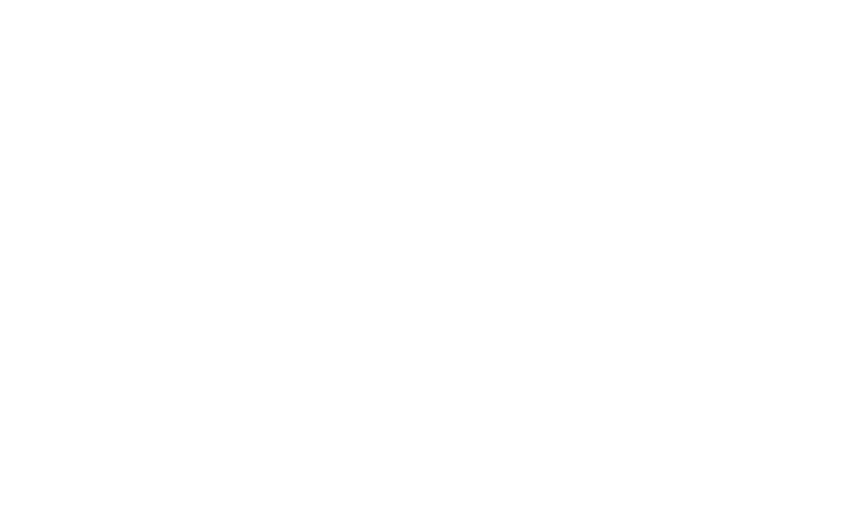
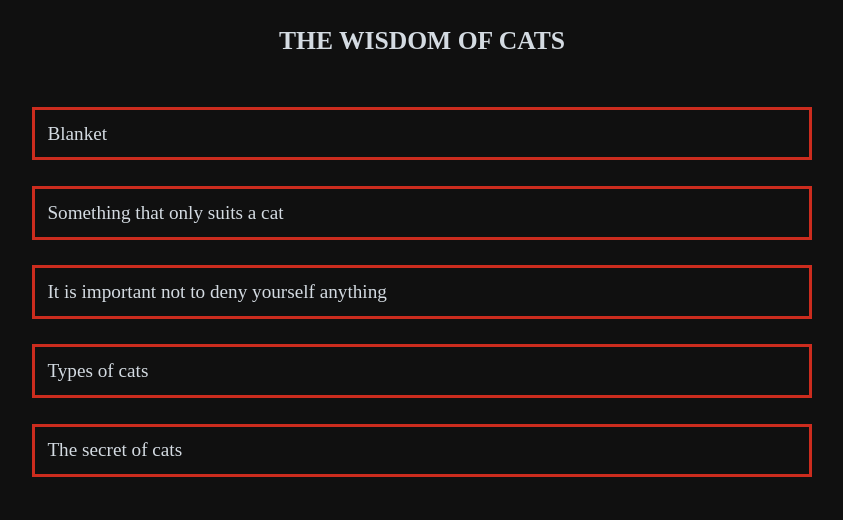
Before and after one commit to Irrima/cssBayan, a plain HTML site: page cssBayan/index.html in a window 1280 px wide. Shown: the whole page, without its empty margins (218-1061 px from the left). Drawn offline with Linux system fonts and the light colour scheme.

Commit message:
feat:added_pictures_and_css

```diff
--- a/cssBayan/index.html
+++ b/cssBayan/index.html
@@ -8,31 +8,29 @@
     <title>Bayan</title>
 </head>
 <body>
-    <h1></h1>
-    <div class="conteiner">
-        <div class="item">
-            <label class="item__title"></label>
-            <!-- <img class="item__img" src="" alt=""> -->
-        </div>
+    <div class="accordion">
+        <h1>The wisdom of cats</h1>
+        <div class="conteiner">
+            <label class="item__title" for="input1">Blanket</label>
+            <input class="item__input" type="radio" name="accordion" id="input1">
+            <img class="item__img" src="img/blanket.jpg" alt="">
 
-        <div class="item">
-            <label class="item__title"></label>
-            <!-- <img class="item__img" src="" alt=""> -->
-        </div>
+            <label class="item__title" for="input2">Something that only suits a cat</label>
+            <input class="item__input" type="radio" name="accordion" id="input2">
+            <img class="item__img" src="img/fat.jpg" alt="">
 
-        <div class="item">
-            <label class="item__title"></label>
-            <!-- <img class="item__img" src="" alt=""> -->
-        </div>
+            <label class="item__title" for="input3">It is important not to deny yourself anything</label>
+            <input class="item__input" type="radio" name="accordion" id="input3">
+            <img class="item__img" src="img/bar.jpg" alt="">
 
-        <div class="item">
-            <label class="item__title"></label>
-            <!-- <img class="item__img" src="" alt=""> -->
-        </div>
+            <label class="item__title" for="input4">Types of cats</label>
+            <input class="item__input" type="radio" name="accordion" id="input4">
+            <img class="item__img" src="img/types.jpg" alt="">
 
-        <div class="item">
-            <label class="item__title"></label>
-            <!-- <img class="item__img" src="" alt=""> -->
+            <label class="item__title" for="input5">The secret of cats</label>
+            <input class="item__input" type="radio" name="accordion" id="input5">
+            <img class="item__img" src="img/secret.jpeg" alt="">
+            </div>
         </div>
     </div>
 </body>
--- a/cssBayan/style.css
+++ b/cssBayan/style.css
@@ -5,3 +5,98 @@
 *, *::before, *::after{
     box-sizing: border-box;
 }
+:root{
+    --width: 1500px;
+    --dark_grey: #101010;
+    --gray: #D4DBE2;
+    --yellow: #cc2c1e;
+}
+body{
+    padding-top: 2vw;
+    background-color: var(--dark_grey);
+    color: var(--gray);
+    user-select: none;
+}
+
+.accordion{
+    max-width: var(--width);
+
+    margin: 0 auto;
+    display: flex;
+    flex-direction: column;
+    align-items: center;
+}
+
+h1{
+    font-size: max(1em, 2vw);
+    padding-bottom: 1vw;
+    text-transform: uppercase;
+    color: var(--gray);
+}
+
+.conteiner{
+    width: 65vw;
+    padding: 1vw;
+    margin: 1vw;
+    cursor: pointer;
+
+    display: flex;
+    flex-direction: column;
+}
+
+.item__title{
+    font-size: max(1em, 1.5vw);
+    border: 3px solid var(--yellow);
+    padding: 1vw;
+    margin: 1vw;
+
+    /* transform: color .2s ease-out; */
+    transition: .3s;
+    cursor: pointer;
+}
+
+.item__input:checked + .item__img{
+    display: block;
+    /* color: var(--yellow); */
+}
+
+/* .item__input:hover + .item__img{
+    display: block;
+} */
+
+.item__input{
+    left: 0;
+    top: 0;
+    position: absolute;
+    opacity: 0;
+}
+
+.item__img{
+    width: 40vw;
+    margin: 0 auto;
+    display: none;
+    /* width: 0; */
+    /* height: 0; */
+    /* display: none; */
+    /* max-height: 0; */
+    /* overflow: hidden; */
+}
+
+/* .item{
+    width: clamp(280px, 65vw, 1000px);
+    border: 3px solid var(--yellow);
+    padding: 1vw;
+    margin: 1vw;
+    cursor: pointer;
+    transform: color .2s ease-out;
+    transition: .3s;
+} */
+
+/* .item:hover{
+    color: var(--yellow);
+} */
+
+/* .header__titles{
+    display: flex;
+    justify-content: space-between;
+} */
```
Also changed, not shown: cssBayan/img/73-20211215_233917.jpg (added), cssBayan/img/bar.jpg (added), cssBayan/img/blanket.jpg (added), cssBayan/img/eux4l_vxyail8o3-1180x1180.jpg (added), cssBayan/img/fat.jpg (added), cssBayan/img/secret.jpeg (added), cssBayan/img/types.jpg (added).
